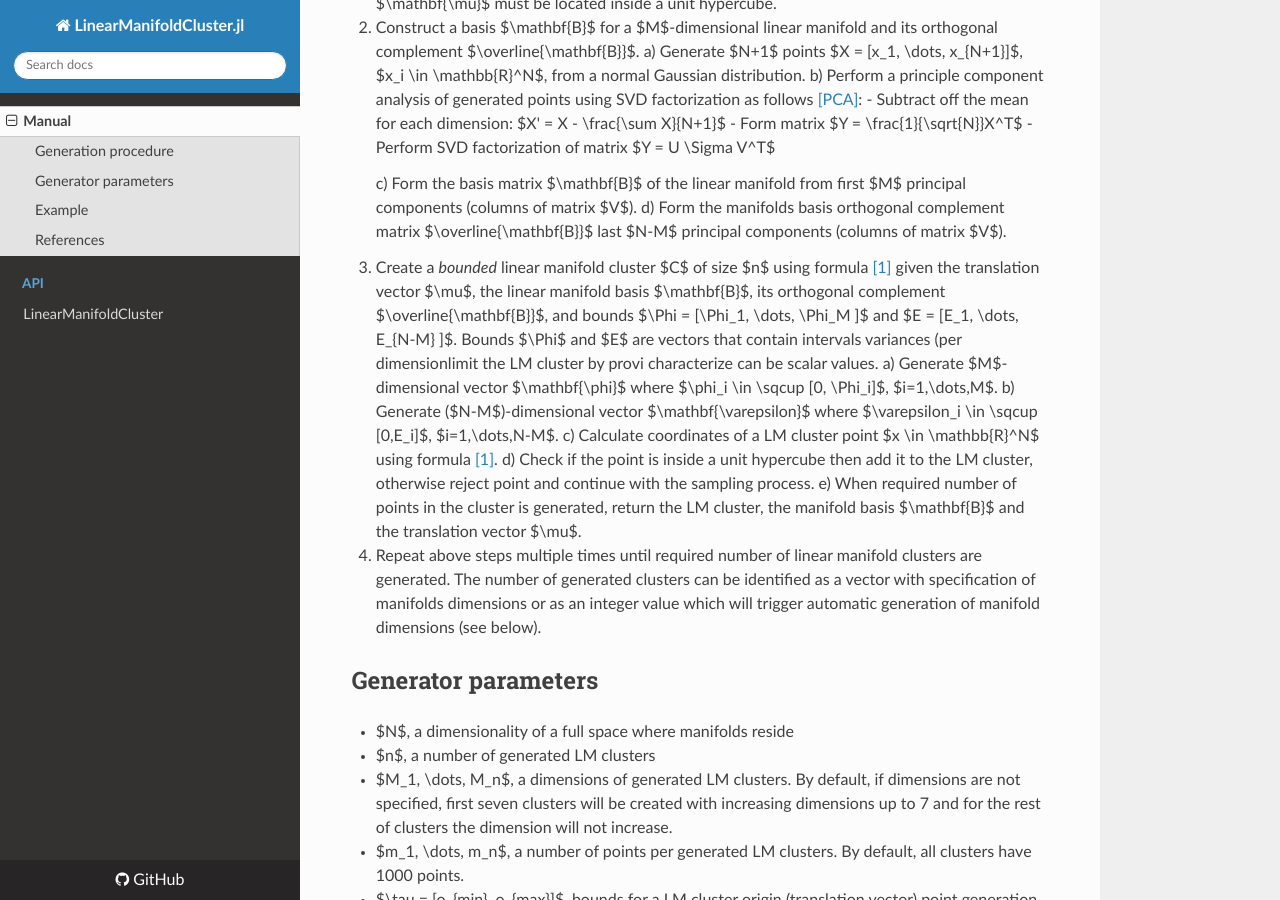
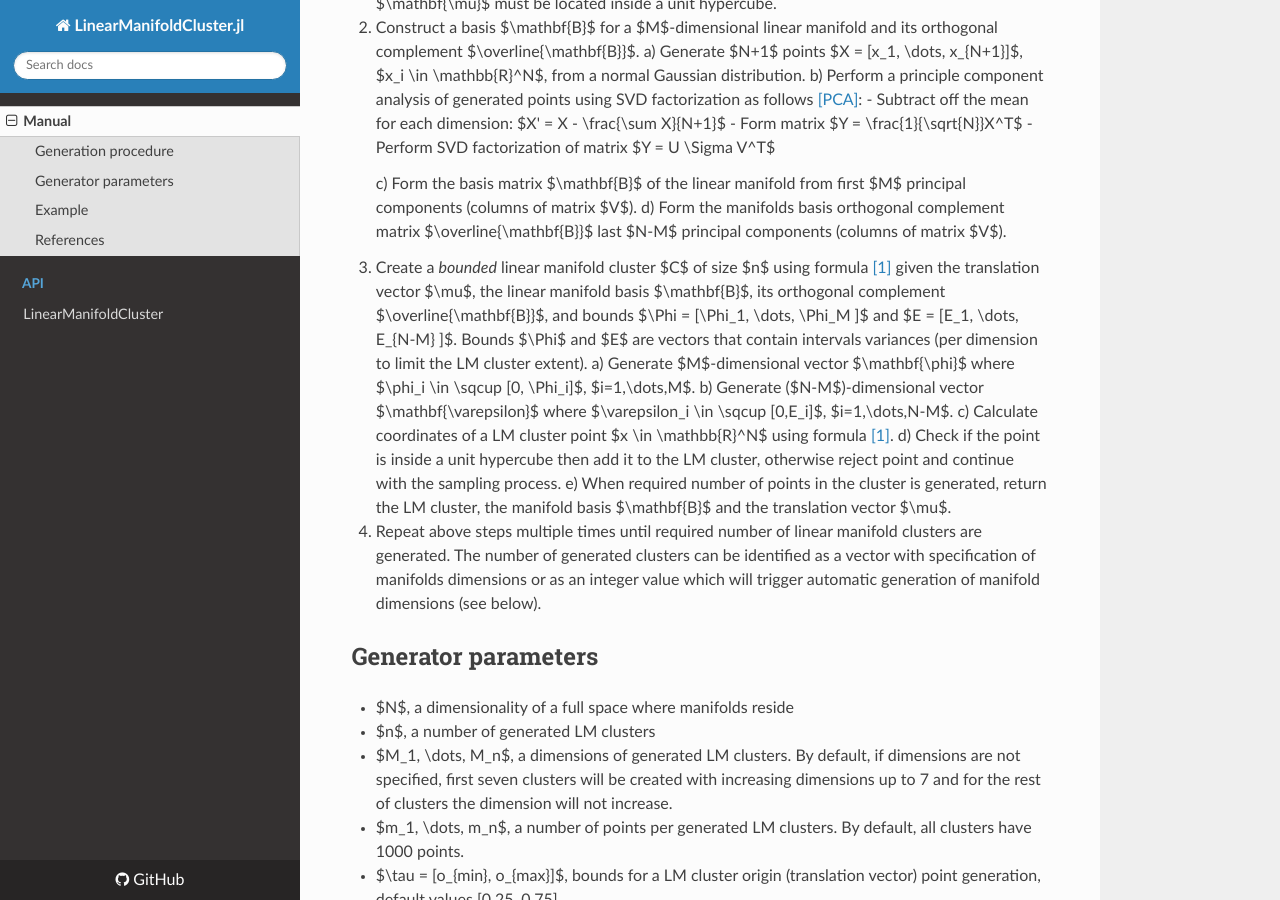
Before and after one commit to wildart/LinearManifoldCluster.jl, an MkDocs documentation site: the page built from docs/index.md, in a window 1280 px wide and 900 px high, scrolled down 896 px. Built offline with MkDocs 1.6.1, drawn with Linux system fonts in a browser that asks for light colours; nearby versions of some CDN libraries; old or Windows-style settings are respelled for this version of MkDocs.

Commit message:
fixed docs

```diff
--- a/docs/index.md
+++ b/docs/index.md
@@ -32,7 +32,7 @@ All linear manifold (LM) clusters are generated in a unit hypercube, $[0,1]^N$,
     c) Form the basis matrix $\mathbf{B}$ of the linear manifold from first $M$ principal components (columns of matrix $V$).
     d) Form the manifolds basis orthogonal complement matrix $\overline{\mathbf{B}}$ last $N-M$ principal components (columns of matrix $V$).
 
-3. Create a *bounded* linear manifold cluster $C$ of size $n$ using formula [\[1\]](#lmcm) given the translation vector $\mu$, the linear manifold basis $\mathbf{B}$, its orthogonal complement $\overline{\mathbf{B}}$, and bounds $\Phi = \[\Phi_1, \dots, \Phi_M \]$ and $E  = \[E_1, \dots, E_{N-M} \]$. Bounds $\Phi$ and $E$ are vectors that contain intervals  variances (per dimensionlimit the LM cluster by provi characterize  can be scalar values.
+3. Create a *bounded* linear manifold cluster $C$ of size $n$ using formula [\[1\]](#lmcm) given the translation vector $\mu$, the linear manifold basis $\mathbf{B}$, its orthogonal complement $\overline{\mathbf{B}}$, and bounds $\Phi = \[\Phi_1, \dots, \Phi_M \]$ and $E  = \[E_1, \dots, E_{N-M} \]$. Bounds $\Phi$ and $E$ are vectors that contain intervals variances (per dimension to limit the LM cluster extent).
     a) Generate $M$-dimensional vector $\mathbf{\phi}$ where $\phi_i \in \sqcup [0, \Phi_i]$, $i=1,\dots,M$.
     b) Generate ($N-M$)-dimensional vector $\mathbf{\varepsilon}$ where $\varepsilon_i \in \sqcup [0,E_i]$, $i=1,\dots,N-M$.
     c) Calculate coordinates of a LM cluster point $x \in \mathbb{R}^N$ using formula [\[1\]](#lmcm).
```
